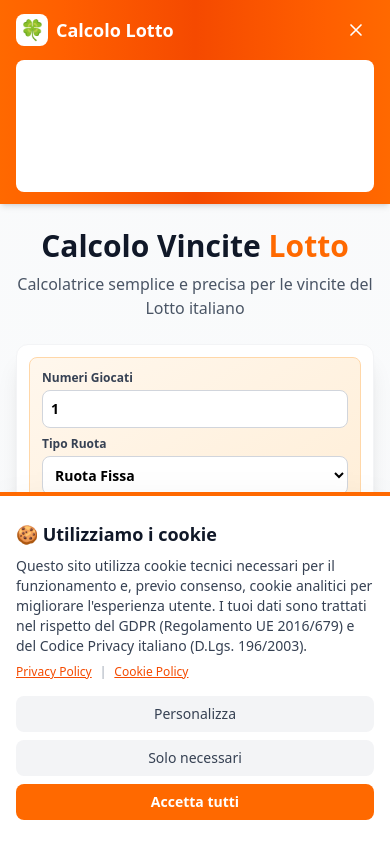
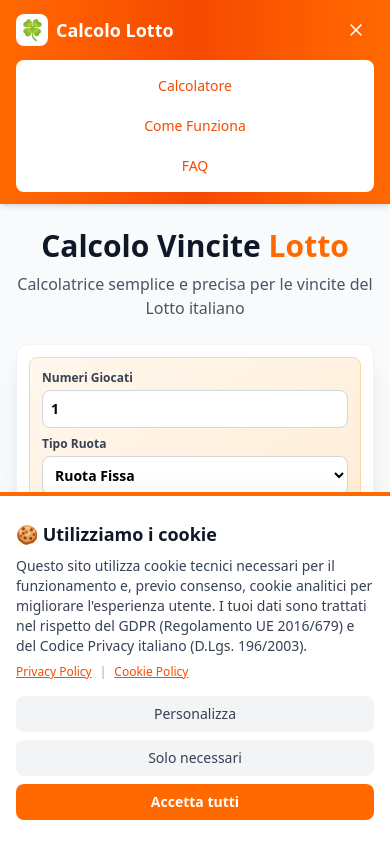
Before and after one commit to Nightseo/calcololotto, a Next.js app: page / in a window 390 px wide. Both pictures are taken after a click on the button "Menu". Shown: the top 844 px of the page. Built offline with nearby package versions, Linux system fonts and the light colour scheme; no server answers.

Commit message:
Fix Header navigation visibility: orange text in mobile menu, improved hover states

```diff
--- a/app/components/Header.tsx
+++ b/app/components/Header.tsx
@@ -22,19 +22,19 @@ export default function Header() {
           <div className="hidden md:flex items-center space-x-1">
             <Link
               href="/"
-              className="px-3 py-1.5 text-sm text-white hover:bg-white hover:bg-opacity-20 hover:text-white rounded-lg transition-all font-medium"
+              className="px-3 py-1.5 text-sm text-white hover:bg-white hover:bg-opacity-20 rounded-lg transition-all font-medium"
             >
               Calcolatore
             </Link>
             <Link
               href="#come-funziona"
-              className="px-3 py-1.5 text-sm text-white hover:bg-white hover:bg-opacity-20 hover:text-white rounded-lg transition-all font-medium"
+              className="px-3 py-1.5 text-sm text-white hover:bg-white hover:bg-opacity-20 rounded-lg transition-all font-medium"
             >
               Come Funziona
             </Link>
             <Link
               href="#faq"
-              className="px-3 py-1.5 text-sm text-white hover:bg-white hover:bg-opacity-20 hover:text-white rounded-lg transition-all font-medium"
+              className="px-3 py-1.5 text-sm text-white hover:bg-white hover:bg-opacity-20 rounded-lg transition-all font-medium"
             >
               FAQ
             </Link>
@@ -61,25 +61,25 @@ export default function Header() {
         {/* Mobile Menu */}
         {mobileMenuOpen && (
           <div className="md:hidden pb-3 animate-fade-in-down">
-            <div className="flex flex-col space-y-1 bg-white bg-opacity-10 backdrop-blur-lg rounded-lg p-2">
+            <div className="flex flex-col space-y-1 bg-white rounded-lg p-2">
               <Link
                 href="/"
                 onClick={() => setMobileMenuOpen(false)}
-                className="px-3 py-2 text-sm text-white hover:bg-white hover:bg-opacity-20 rounded-lg transition-all font-medium text-center"
+                className="px-3 py-2 text-sm text-orange-600 hover:bg-orange-50 rounded-lg transition-all font-medium text-center"
               >
                 Calcolatore
               </Link>
               <Link
                 href="#come-funziona"
                 onClick={() => setMobileMenuOpen(false)}
-                className="px-3 py-2 text-sm text-white hover:bg-white hover:bg-opacity-20 rounded-lg transition-all font-medium text-center"
+                className="px-3 py-2 text-sm text-orange-600 hover:bg-orange-50 rounded-lg transition-all font-medium text-center"
               >
                 Come Funziona
               </Link>
               <Link
                 href="#faq"
                 onClick={() => setMobileMenuOpen(false)}
-                className="px-3 py-2 text-sm text-white hover:bg-white hover:bg-opacity-20 rounded-lg transition-all font-medium text-center"
+                className="px-3 py-2 text-sm text-orange-600 hover:bg-orange-50 rounded-lg transition-all font-medium text-center"
               >
                 FAQ
               </Link>
```
